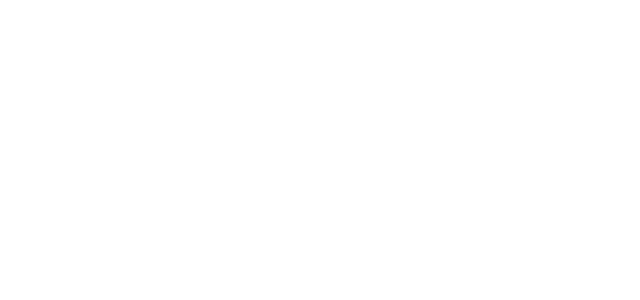
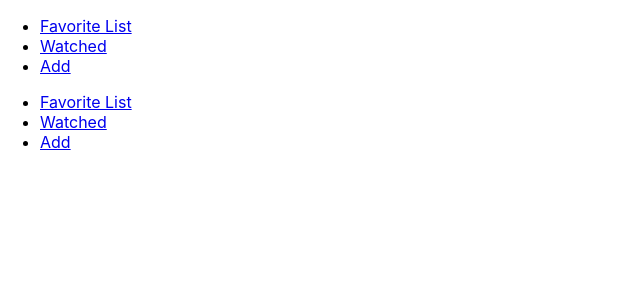
Before and after one commit to snowleopardAlexa/movies-app-context-api, a React (Create React App) app: page / in a window 1280 px wide. Shown: the top 300 px of the page, without its empty margins (0-640 px from the left). Built offline with nearby package versions, Linux system fonts and the light colour scheme.

Commit message:
add routes

```diff
--- a/src/App.js
+++ b/src/App.js
@@ -1,10 +1,19 @@
 import './App.css';
 import { Routes, Route } from 'react-router-dom'
+import Navbar from './components/Navbar';
+import Home from './components/Home';
+import FavoriteList from './components/FavoriteList';
+import Add from './components/Add';
 
 function App() {
   return (
-    <div className="App">
-
+    <div className="app__container">
+      <Navbar />
+      <Routes>
+        <Route path="/" element={<Home />} />
+        <Route path="/" element={<FavoriteList />} />
+        <Route path="/" element={<Add />} />
+      </Routes>
     </div>
   );
 }
--- a/src/components/Home.jsx
+++ b/src/components/Home.jsx
@@ -1,8 +1,10 @@
-
+import Navbar from './Navbar'
 
 const Home = () => {
   return (
-    <div>Home</div>
+    <div>
+        <Navbar />
+    </div>
   )
 }
 
```
